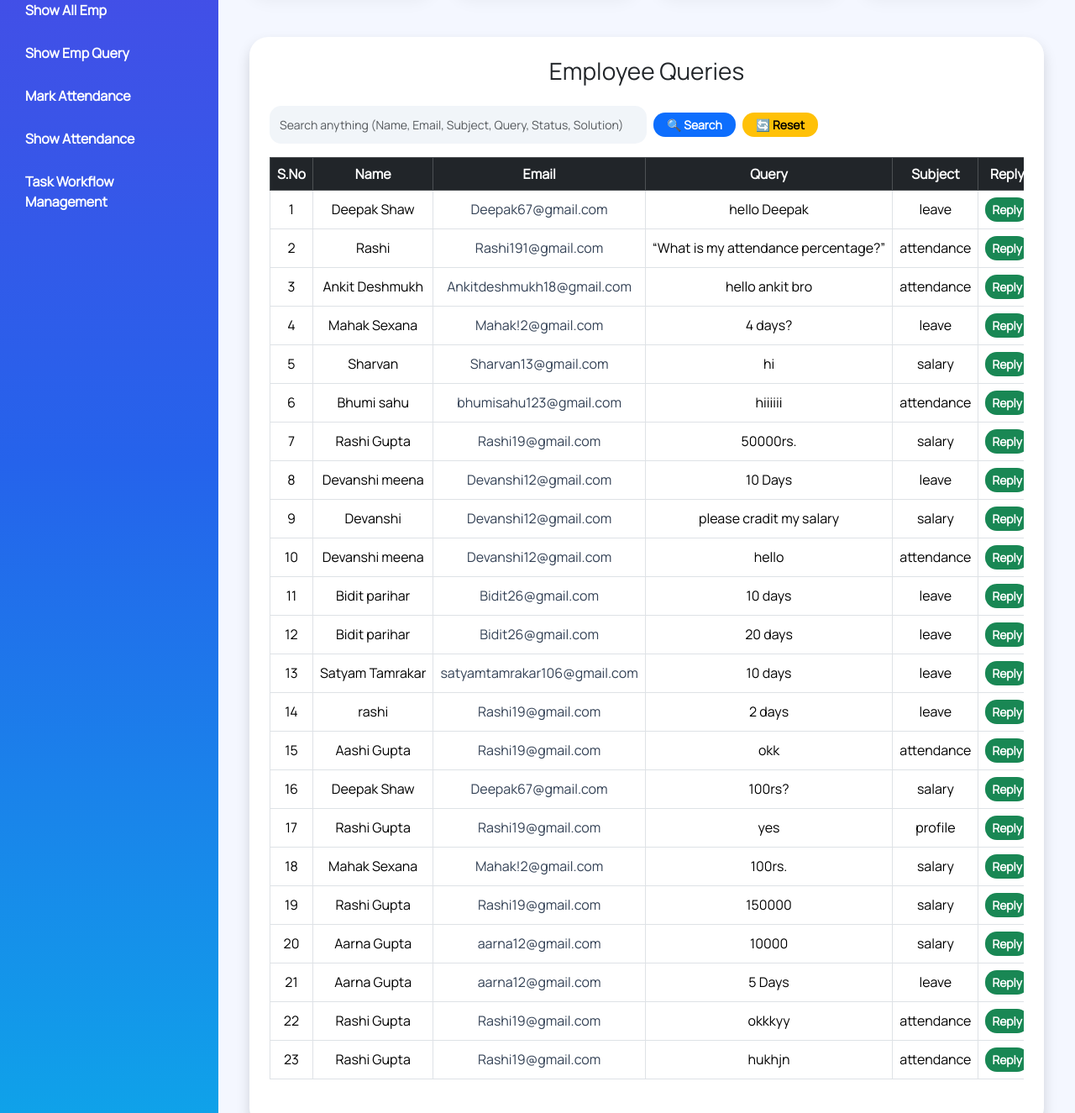
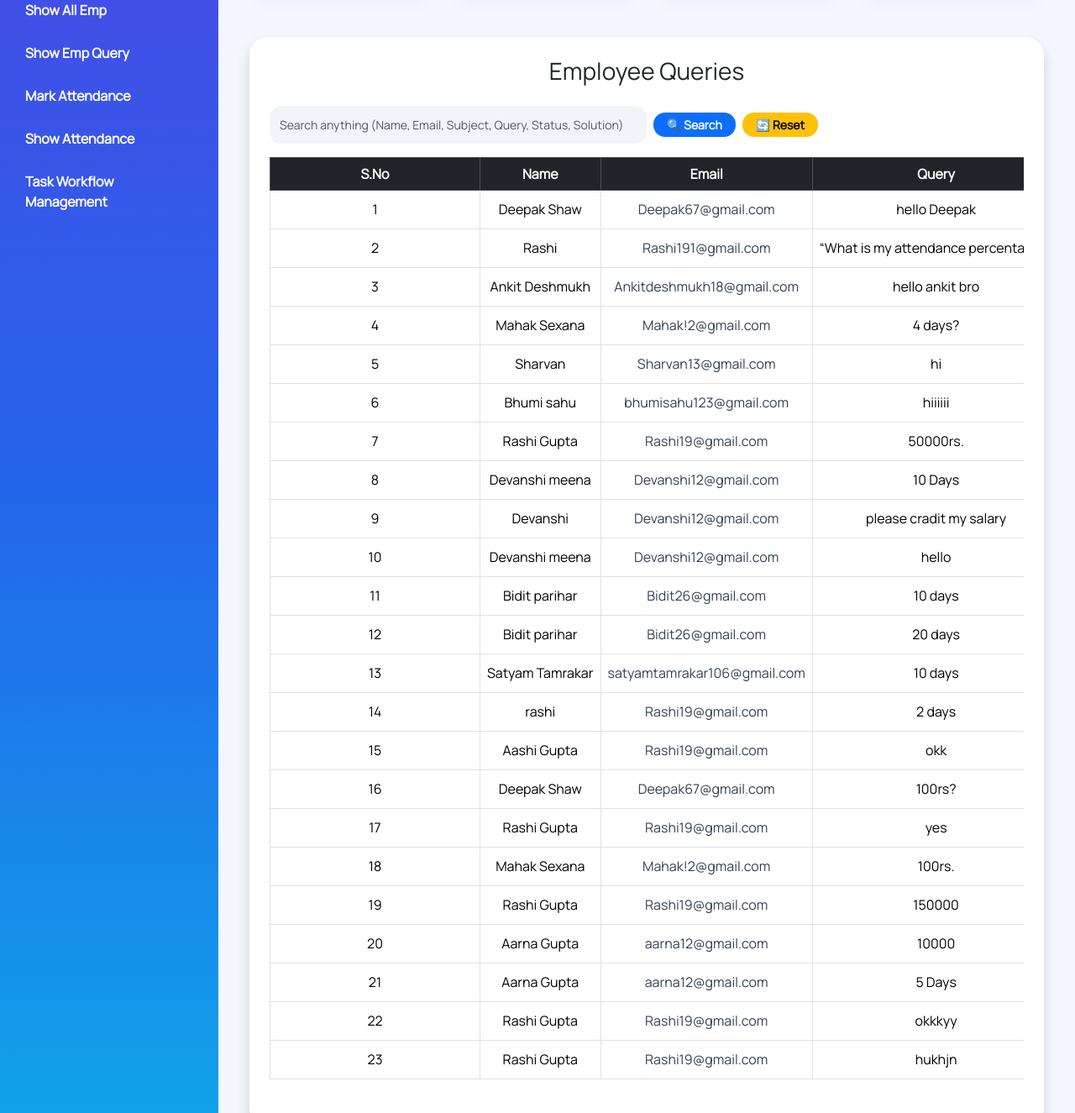
Before and after one commit to Tanishkagupta123/dynmic-django, a Django app: page /delete/11 in a window 1280 px wide. Shown: the part 260-1585 px from the top of the page at 84% size. Run offline with Django 5.2, Linux system fonts and the light colour scheme; data comes from the database, SQL or seed files in the repository; both versions use the stored data as it was after the commit.

Commit message:
first commit

```diff
--- a/app/templates/admindashboard.html
+++ b/app/templates/admindashboard.html
@@ -304,6 +304,14 @@ form textarea {
       padding-top: 18px !important;    /* Header ka space bhi thoda set kiya */
       padding-bottom: 18px !important;
   }
+
+  /* 🔥 Bas ye lines bina kuch hataye style tag ke andar sabse neeche jod do */
+  .table-responsive table td:nth-child(1) {
+      white-space: normal !important;
+      word-break: break-word !important;
+      min-width: 250px !important;
+  }
+
 </style>
 
 </head>
```
Also changed, not shown: db.sqlite3.
